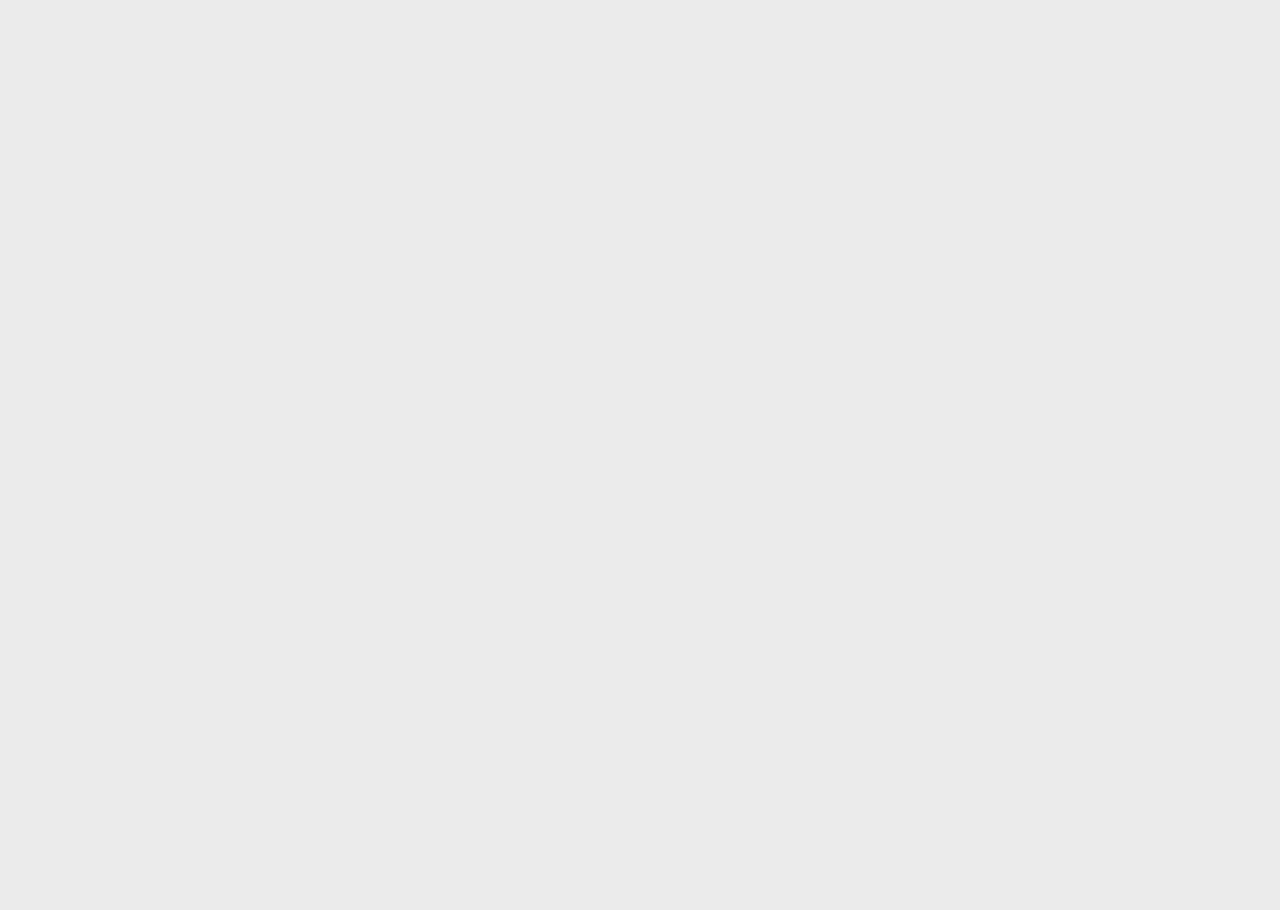
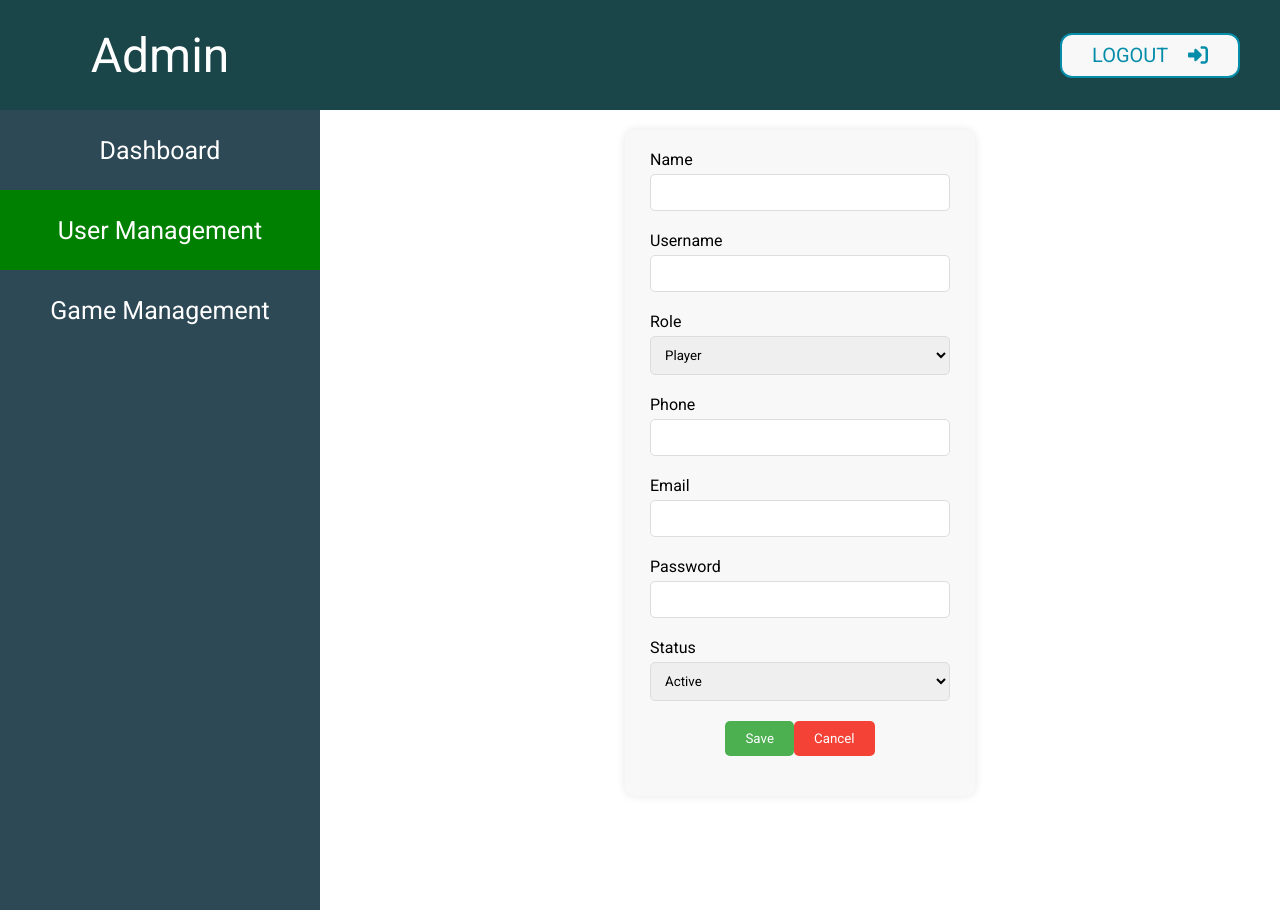
Before and after one commit to TrinhLongVu/Architecture, a React (Vite) app in the folder src/frontend-web/: page /admin/user-management/new in a window 1280 px wide. Before the commit this address had no page. Before the commit the page ends 800 px from the top, so only its background shows below. Built offline with nearby package versions, Linux system fonts and the light colour scheme; no server answers; a web font is replaced by a local one.

Commit message:
Edit user page

```diff
--- a/src/frontend-web/components/UserTableView.jsx
+++ b/src/frontend-web/components/UserTableView.jsx
@@ -1,10 +1,12 @@
 import React from 'react';
+import { useNavigate } from "react-router-dom";
 
 import "./UserTableView.css";
 
 
 export default function UserTableView(props){
     const {data,onDelete, onEdit} = props;
+    let navigate = useNavigate();
 
     return(
       <div className='table-container'>
@@ -30,7 +32,7 @@ export default function UserTableView(props){
                 <td>{user.role}</td>
                 <td>{user.status}</td>
                 <td className='Button--container'>
-                  <button className='Button' onClick={() => onEdit(user)}>Edit</button>
+                  <button className='Button' onClick={() => onEdit(user.username)}>Edit</button>
                   <button className='Button' onClick={() => onDelete(user.username)}>Delete</button>
                 </td>
               </tr>
--- a/src/frontend-web/package.json
+++ b/src/frontend-web/package.json
@@ -13,11 +13,13 @@
     "@fortawesome/fontawesome-svg-core": "^6.6.0",
     "@fortawesome/free-solid-svg-icons": "^6.6.0",
     "@fortawesome/react-fontawesome": "^0.2.2",
+    "formik": "^2.4.6",
     "react": "^18.3.1",
     "react-dom": "^18.3.1",
     "react-google-charts": "^4.0.1",
     "react-router-dom": "^6.25.1",
-    "recharts": "^2.12.7"
+    "recharts": "^2.12.7",
+    "yup": "^1.4.0"
   },
   "devDependencies": {
     "@types/react": "^18.3.3",
--- a/src/frontend-web/src/App.jsx
+++ b/src/frontend-web/src/App.jsx
@@ -4,6 +4,7 @@ import { Routes, Route } from "react-router-dom";
 import AdminDashboard from "./pages/AdminDashboard/AdminDashboard";
 import AdminUserManagement from "./pages/AdminUserManagement/AdminUserManagement";
 import AdminGameManagement from "./pages/AdminGameManagement/AdminGameManagement";
+import EditUser from "./pages/AdminUserManagement/EditUser";
 // Layouts
 import Admin from "./Layouts/Admin/Admin";
 function App() {
@@ -11,16 +12,25 @@ function App() {
     <>
       <Routes>
         {/* Admin */}
-        <Route path="/admin" element={<Admin />}>
+        <Route path="/" element={<Admin />}>
           <Route path="/admin/dashboard" element={<AdminDashboard />} />
           <Route
             path="/admin/user-management"
             element={<AdminUserManagement />}
           />
           <Route
+            path="/admin/user-management/:username"
+            element={<EditUser />}
+          />
+          <Route
+            path="/admin/user-management/new"
+            element={<EditUser />}
+          />
+          <Route
             path="/admin/game-management"
             element={<AdminGameManagement />}
           />
+
         </Route>
       </Routes>
     </>
--- a/src/frontend-web/src/Layouts/Admin/AdminNavbar/admin-navbar.css
+++ b/src/frontend-web/src/Layouts/Admin/AdminNavbar/admin-navbar.css
@@ -1,6 +1,6 @@
 .admin-navbar {
     width: 25%;
-    height: 89vh;
+    height: 100vh;
     background-color: #2d4955;
     color: white;
     display: flex;
--- a/src/frontend-web/src/pages/AdminDashboard/AdminDashboard.jsx
+++ b/src/frontend-web/src/pages/AdminDashboard/AdminDashboard.jsx
@@ -1,11 +1,52 @@
 import React from 'react'
+import { BarChart, Bar, LineChart, Line, XAxis, YAxis, CartesianGrid, Tooltip, Legend, Area } from 'recharts';
+import { Chart } from 'react-google-charts';
+
 import "./AdminDashboard.css"
 import barcharticon from "../../assets/bar-chart-icon.png"
 import note_icon from "../../assets/note-icon.png"
 import tag_icon from "../../assets/tag-icon.png"
 import StatBox from '../../../components/StatBox'
+import TopProductsListView from '../../../components/TopProductsListView';
+import Barchart from '../../../components/Barchart';
 
 function AdminDashboard() {
+
+  const revenueData = [
+    { name: 'Monday', Online: 4000, Offline: 2400 },
+    { name: 'Tuesday', Online: 3000, Offline: 1398 },
+    { name: 'Wednesday', Online: 2000, Offline: 9800 },
+    { name: 'Thursday', Online: 2780, Offline: 3908 },
+    { name: 'Friday', Online: 1890, Offline: 4800 },
+    { name: 'Saturday', Online: 2390, Offline: 3800 },
+    { name: 'Sunday', Online: 3490, Offline: 4300 },
+  ];
+
+  const customerData = [
+    { name: 'Point 1', Last: 65, This: 28 },
+    { name: 'Point 2', Last: 59, This: 48 },
+    { name: 'Point 3', Last: 80, This: 40 },
+    { name: 'Point 4', Last: 81, This: 19 },
+    { name: 'Point 5', Last: 56, This: 86 },
+  ];
+
+  const products = [
+    { id: 1, name: 'Home Decor', popularity: 80, sales: 45 },
+    { id: 2, name: 'Disney Princess', popularity: 60, sales: 29 },
+    { id: 3, name: 'Bathroom', popularity: 40, sales: 18 },
+    { id: 4, name: 'Apple', popularity: 20, sales: 25 },
+  ];
+
+  const mapChartSampleData = [
+    ['Country', 'Popularity'],
+    ['Germany', 200],
+    ['United States', 300],
+    ['Brazil', 400],
+    ['Canada', 500],
+    ['France', 600],
+    ['RU', 700]
+  ]
+
   return (
     <div>
       <div className="stats-banner">
@@ -36,10 +77,48 @@ function AdminDashboard() {
           />
         </div>
       </div>
+      <div className='Charts-banner'>
+
+        <Barchart data={revenueData}/>
+
+        <LineChart
+          width={500}
+          height={300}
+          data={customerData}
+          margin={{
+            top: 5, right: 30, left: 20, bottom: 5,
+          }}
+        >
+          <CartesianGrid strokeDasharray="3 3" />
+          <XAxis dataKey="name" />
+          <YAxis />
+          <Tooltip />
+          <Legend />
+          <Area type="monotone" dataKey="Last" stroke="#8884d8" fill="#8884d8" fillOpacity={0.1} />
+          <Line type="monotone" dataKey="Last" stroke="#8884d8" activeDot={{ r: 8 }} />
+          <Area type="monotone" dataKey="This" stroke="#82ca9d" fill="#82ca9d" fillOpacity={0.1} />
+          <Line type="monotone" dataKey="This" stroke="#82ca9d" />
+        </LineChart>
+
+        <TopProductsListView data={products}/>
+
+        <div className="App">
+          <Chart
+            width={'500px'}
+            height={'300px'}
+            chartType="GeoChart"
+            data={mapChartSampleData}
+            options={{
+              colorAxis: { colors: ['#00853f', 'black', '#e31b23'] },
+            }}
+            mapsApiKey=""
+            rootProps={{ 'data-testid': '1' }}
+          />
+        </div>
+
+      </div>
+
     </div>
-
-
-
   )
 }
 
--- /dev/null
+++ b/src/frontend-web/src/pages/AdminUserManagement/EditUser.css
@@ -0,0 +1,49 @@
+.form-container {
+  display: flex;
+  flex-direction: column;
+  align-items: center;
+  justify-content: center;
+  padding: 20px;
+  border-radius: 10px;
+  box-shadow: 0px 0px 10px rgba(0, 0, 0, 0.1);
+  background-color: #f8f8f8;
+  width: 350px;
+  margin: auto;
+}
+
+.form-container div {
+  margin-bottom: 20px;
+}
+
+.form-container label {
+  display: block;
+  margin-bottom: 5px;
+}
+
+.input-field {
+  width: 300px;
+  padding: 10px;
+  border-radius: 5px;
+  border: 1px solid #ddd;
+}
+
+.submit-button {
+  padding: 10px 20px;
+  border-radius: 5px;
+  border: none;
+  color: #fff;
+  background-color: #4caf50;
+}
+
+.cancel-button {
+  padding: 10px 20px;
+  border-radius: 5px;
+  border: none;
+  color: #fff;
+  background-color: #f44336;
+}
+
+.submit-button:disabled {
+  background-color: #ddd;
+  color: #666;
+}
--- /dev/null
+++ b/src/frontend-web/src/pages/AdminUserManagement/EditUser.jsx
@@ -0,0 +1,117 @@
+import React from 'react';
+import { Formik, Form, Field, ErrorMessage } from 'formik';
+import * as Yup from 'yup';
+import {useParams} from "react-router-dom";
+
+import "./EditUser.css"
+
+export default function EditUser(){
+    const {username} = useParams();
+    let initialValues ={
+        name: "" ,
+        username: "",
+        role: 'Player',
+        phone: '',
+        email: '',
+        password: '',
+        status: 'Active',
+      };
+    let validationSchema;
+    let onSubmit;
+
+    React.useEffect(() => {
+        //fetch data
+        if(username !== undefined){
+            initialValues = {
+                name: username,
+                username: username,
+                role: 'Player',
+                phone: '',
+                email: '',
+                password: '',
+                status: 'Active',
+              };
+
+              console.log(initialValues)
+        }
+    },[])
+
+
+    console.log(initialValues);
+
+    validationSchema = Yup.object({
+      name: Yup.string().required('Required'),
+      username: Yup.string().required('Required'),
+      phone: Yup.string().required('Required'),
+      email: Yup.string().email('Invalid email format').required('Required'),
+      password: Yup.string().required('Required'),
+    });
+
+    onSubmit = (values) => {
+      console.log('Form data', values);
+    };
+
+
+    return (
+        <Formik
+          initialValues={initialValues}
+          validationSchema={validationSchema}
+          onSubmit={onSubmit}
+        >
+          {({ isSubmitting }) => (
+              <Form className="form-container">
+                <div>
+                  <label htmlFor="name">Name</label>
+                  <Field type="text" id="name" name="name" className="input-field" />
+                  <ErrorMessage name="name" component="div" />
+                </div>
+
+                <div>
+                  <label htmlFor="username">Username</label>
+                  <Field type="text" id="username" name="username" className="input-field" />
+                  <ErrorMessage name="username" component="div" />
+                </div>
+
+                <div>
+                  <label htmlFor="role">Role</label>
+                  <Field as="select" id="role" name="role" className="input-field">
+                    <option value="Player">Player</option>
+                    <option value="Admin">Admin</option>
+                  </Field>
+                </div>
+
+                <div>
+                  <label htmlFor="phone">Phone</label>
+                  <Field type="text" id="phone" name="phone" className="input-field" />
+                  <ErrorMessage name="phone" component="div" />
+                </div>
+
+                <div>
+                  <label htmlFor="email">Email</label>
+                  <Field type="email" id="email" name="email" className="input-field" />
+                  <ErrorMessage name="email" component="div" />
+                </div>
+
+                <div>
+                  <label htmlFor="password">Password</label>
+                  <Field type="password" id="password" name="password" className="input-field" />
+                  <ErrorMessage name="password" component="div" />
+                </div>
+
+                <div>
+                  <label htmlFor="status">Status</label>
+                  <Field as="select" id="status" name="status" className="input-field">
+                    <option value="Banned">Banned</option>
+                    <option value="Active">Active</option>
+                  </Field>
+                </div>
+
+                <div>
+                  <button type="submit" disabled={isSubmitting} className="submit-button">Save</button>
+                  <button type="button" className="cancel-button">Cancel</button>
+                </div>
+              </Form>
+            )}
+        </Formik>
+    )
+}
```
Also changed, not shown: src/frontend-web/src/pages/AdminUserManagement/AdminUserManagement.jsx (+6 -3 lines), 1 other file (tests, documents, lock files or other folders).
